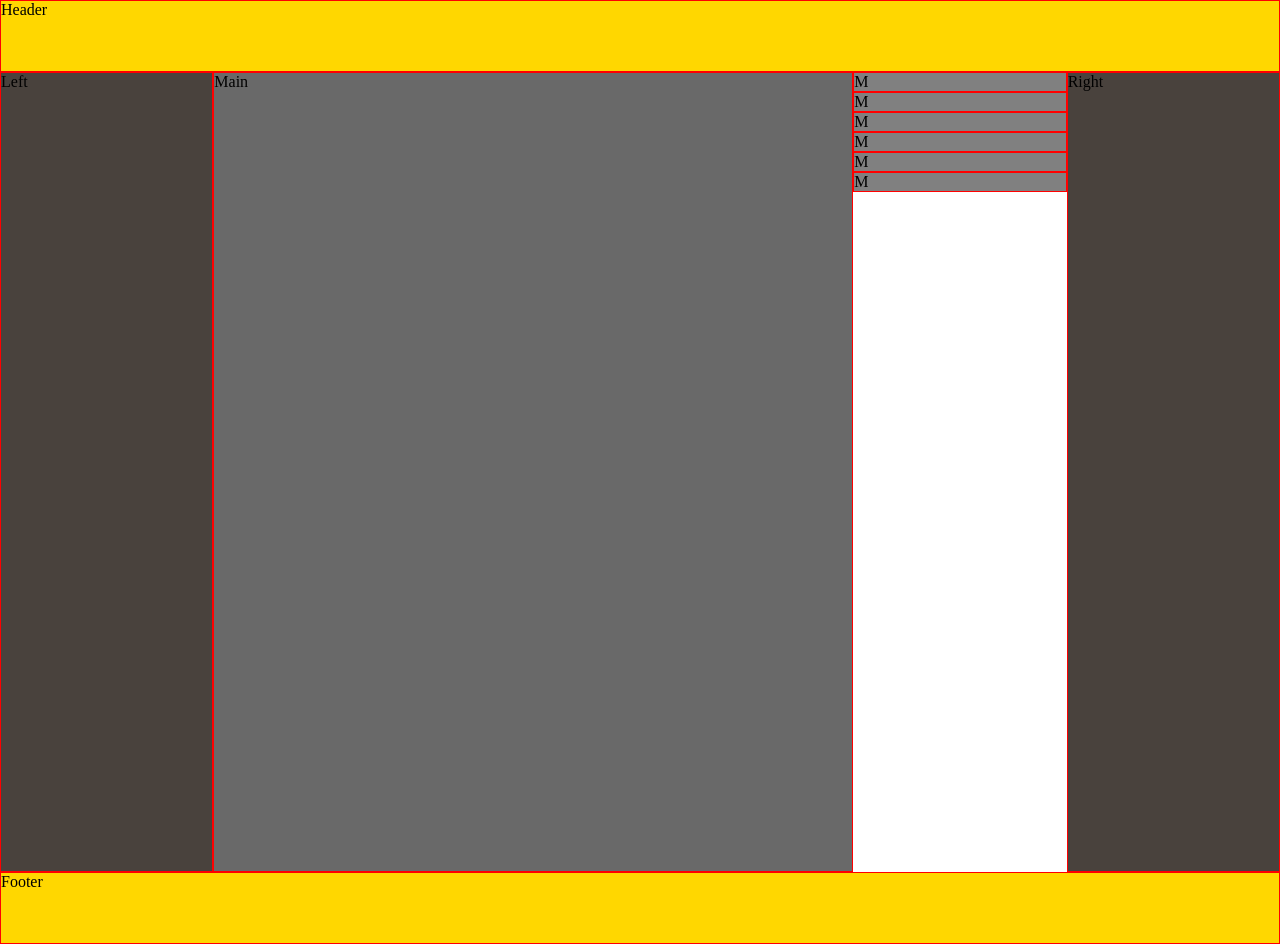
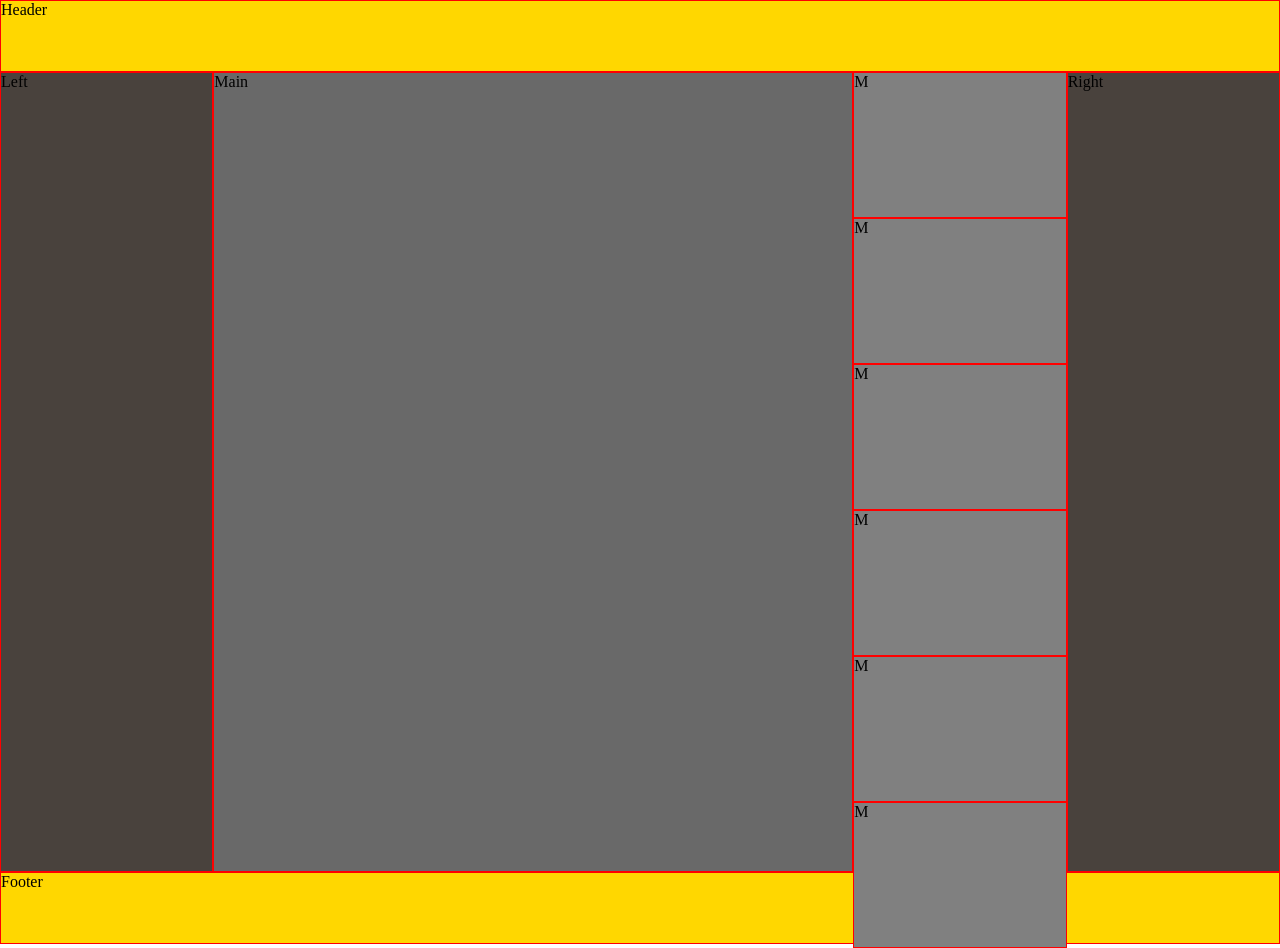
Before and after one commit to demetry09/munister-v.github.io, a plain HTML site: page index.html in a window 1280 px wide. Drawn offline with Linux system fonts and the light colour scheme.

Commit message:
Update index.html

```diff
--- a/index.html
+++ b/index.html
@@ -21,6 +21,7 @@
 
 .m {
   background-color: Gray;
+  height:18%;
 }
 
 .header,
```
